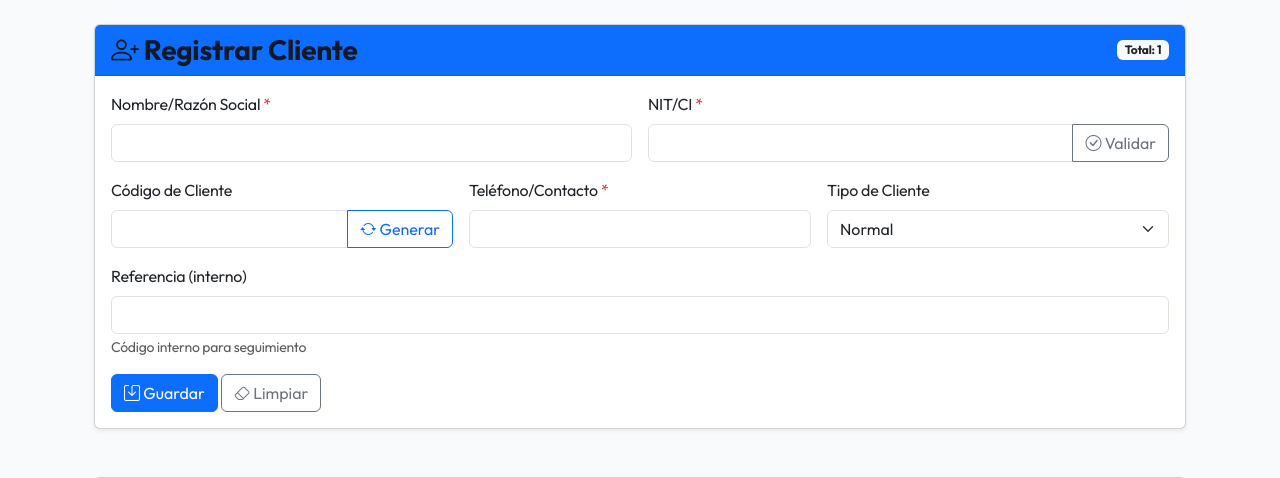
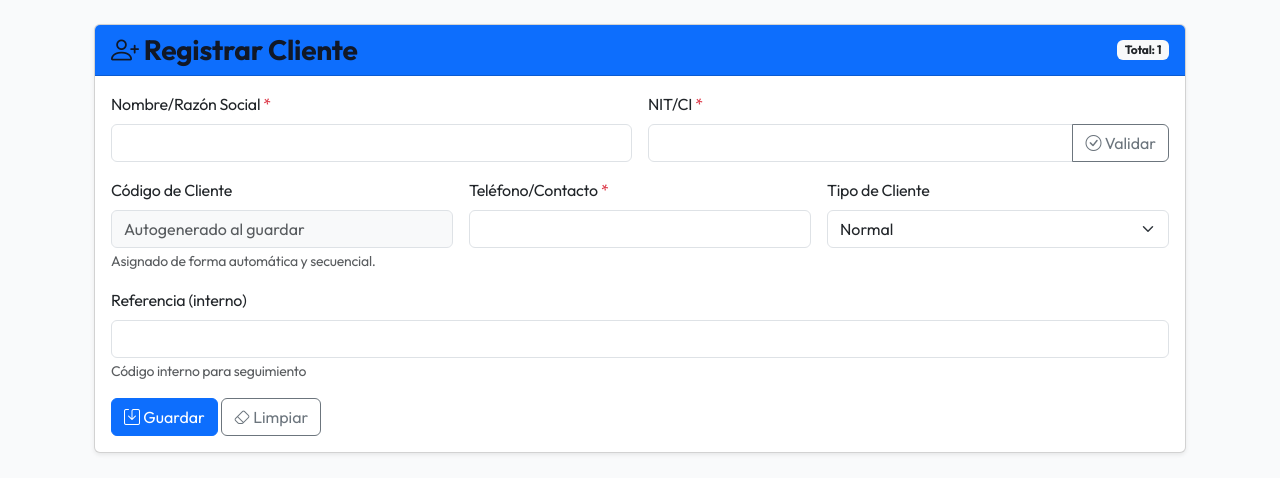
Before and after one commit to YungFozter/Sistema-de-Inventario-y-Cotizacion, a Flask app: page /clientes in a window 1280 px wide. Shown: the part 66-544 px from the top of the page. Run offline with Flask 3, Linux system fonts and the light colour scheme; the visitor is signed in with stand-in values (Sample User, id 1); data comes from the database, SQL or seed files in the repository; some libraries are stand-ins or nearby versions.

Commit message:
refactor(clientes): automatizar la asignacion secuencial y segura de codigos de cliente

```diff
--- a/app.py
+++ b/app.py
@@ -996,8 +996,23 @@ def clientes():
             conexion = get_db_connection()
             cursor = conexion.cursor()
 
-            # Validar que el código de cliente no se repita (si se ingresó alguno)
-            if codigo_cliente:
+            # Generar código de cliente automático si no se ingresó uno
+            if not codigo_cliente:
+                cursor.execute("SELECT codigo_cliente FROM clientes WHERE codigo_cliente LIKE 'CLI-%'")
+                codigos = cursor.fetchall()
+                max_num = 0
+                for row in codigos:
+                    codigo = row[0]
+                    if codigo:
+                        try:
+                            num = int(codigo.split('-')[1])
+                            if num > max_num:
+                                max_num = num
+                        except (ValueError, IndexError):
+                            pass
+                codigo_cliente = f"CLI-{max_num + 1:04d}"
+            else:
+                # Validar que el código de cliente no se repita (si se ingresó alguno manualmente)
                 cursor.execute('SELECT id FROM clientes WHERE codigo_cliente = ?', (codigo_cliente,))
                 if cursor.fetchone():
                     flash('El código de cliente ya está registrado. Usa uno diferente.', 'danger')
--- a/static/js/clientes.js
+++ b/static/js/clientes.js
@@ -1,9 +1,4 @@
-// Generar código de cliente
-document.getElementById('btnGenerarCodigo')?.addEventListener('click', function() {
-    const prefijo = 'CLT-' + new Date().getFullYear().toString().slice(-2);
-    const random = Math.floor(1000 + Math.random() * 9000);
-    document.querySelector('[name="codigo_cliente"]').value = `${prefijo}-${random}`;
-});
+// La generación de código de cliente ahora es automática en el backend (app.py)
 
 // Validación de formulario
 const form = document.getElementById('clienteForm');
--- a/templates/clientes/clientes.html
+++ b/templates/clientes/clientes.html
@@ -38,12 +38,8 @@
                 <!-- Código de Cliente generado automático -->
                 <div class="col-md-4">
                     <label class="form-label">Código de Cliente</label>
-                    <div class="input-group">
-                        <input type="text" name="codigo_cliente" class="form-control" id="codigoCliente">
-                        <button class="btn btn-outline-primary" type="button" id="btnGenerarCodigo">
-                            <i class="bi bi-arrow-repeat"></i> Generar
-                        </button>
-                    </div>
+                    <input type="text" name="codigo_cliente" class="form-control bg-light" id="codigoCliente" placeholder="Autogenerado al guardar" readonly>
+                    <small class="text-muted">Asignado de forma automática y secuencial.</small>
                 </div>
 
                 <!-- Teléfono con máscara -->
```
